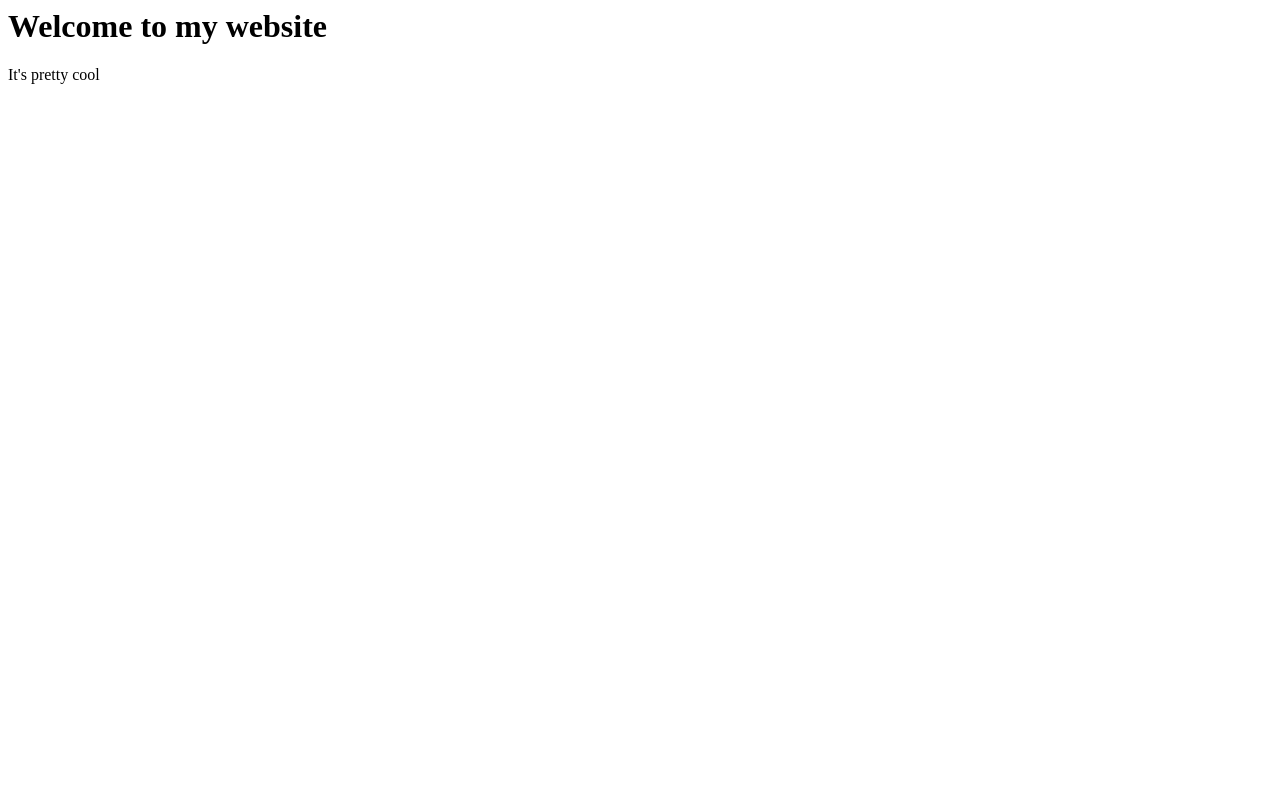
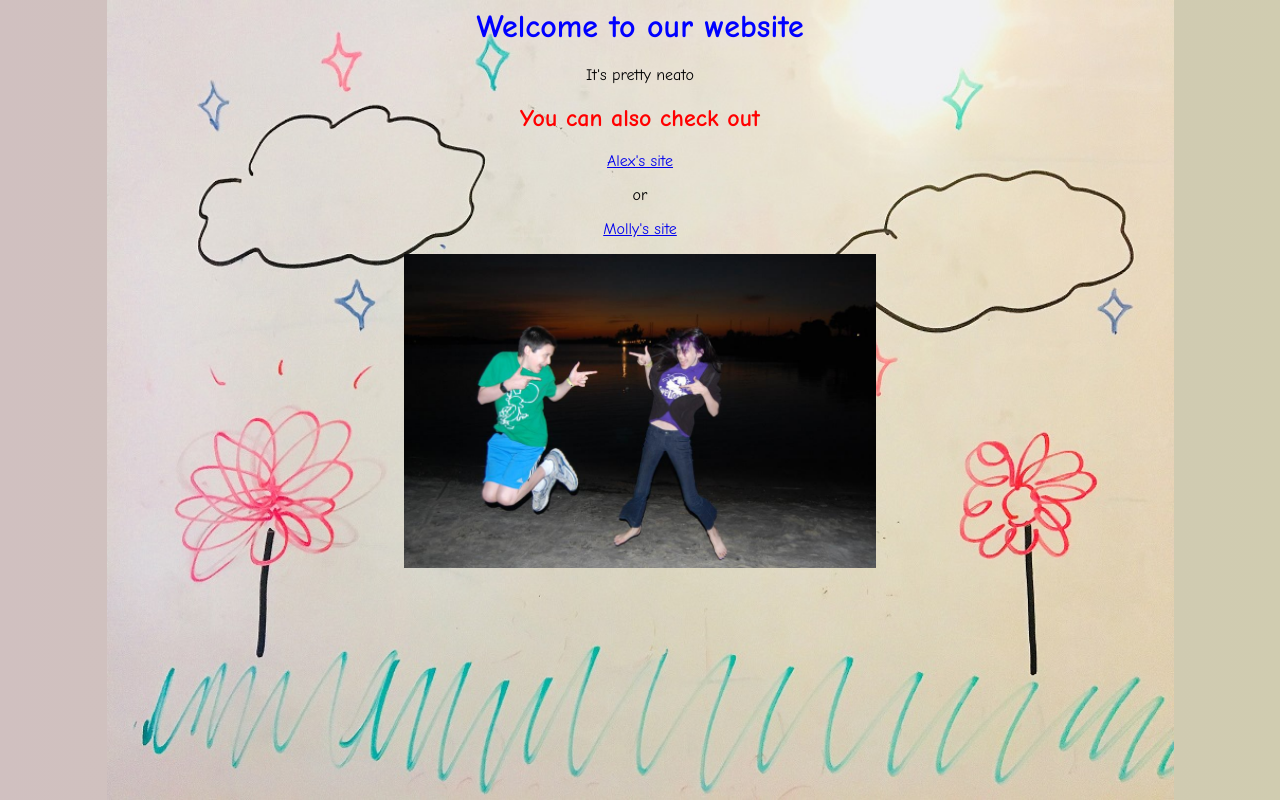
Before and after one commit to aengelberg/engelberg.lol, a plain HTML site: page engelberg.lol/index.html in a window 1280 px wide. Drawn offline with Linux system fonts and the light colour scheme.

Commit message:
Add beautiful content

```diff
--- a/engelberg.lol/index.html
+++ b/engelberg.lol/index.html
@@ -1,9 +1,15 @@
 <html xmlns="http://www.w3.org/1999/xhtml" >
 <head>
-    <title>My Website Home Page</title>
+  <title>My Website Home Page</title>
+  <link rel="stylesheet" href="style.css">
 </head>
 <body>
-  <h1>Welcome to my website</h1>
-  <p>It's pretty cool</p>
+  <h1>Welcome to our website</h1>
+  <p>It's pretty neato</p>
+  <h2>You can also check out</h2>
+  <p><a href="http://alex.engelberg.lol">Alex's site</a></p>
+  <p>or</p>
+  <p><a href="http://molly.engelberg.lol">Molly's site</a></p>
+  <img src="alex and molly.jpg" height="40%">
 </body>
 </html>
--- /dev/null
+++ b/engelberg.lol/style.css
@@ -0,0 +1,17 @@
+body {
+    background-image: url("landscape.jpg"), linear-gradient(to right, #D0C0C0, #D0CCB0);
+    background-size: contain;
+    background-position: top;
+    font-family: "Comic Sans MS", cursive, sans-serif;
+    text-align: center;
+    background-repeat: no-repeat;
+    background-color: ;
+}
+
+h1 {
+    color: blue;
+}
+
+h2 {
+    color: red;
+}
```
Also changed, not shown: engelberg.lol/alex and molly.jpg (added), engelberg.lol/landscape.jpg (added), 1 other file.
